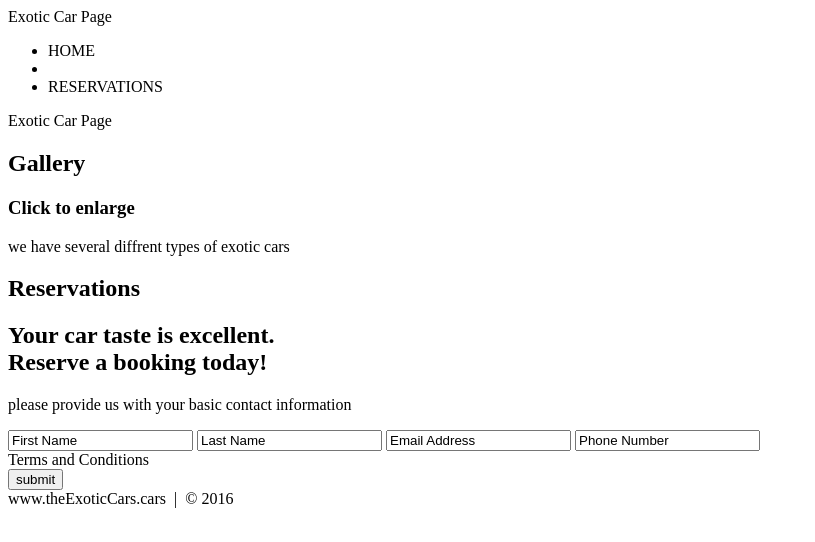
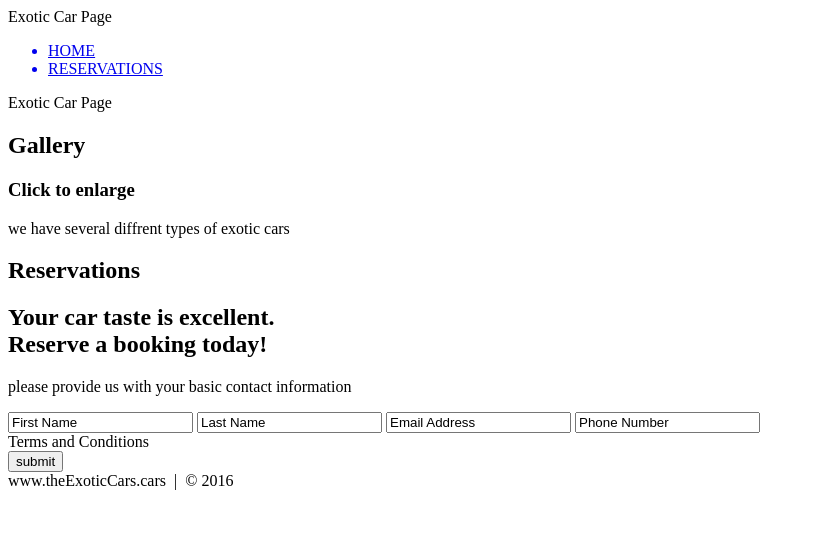
Before and after one commit to johnwillis151/project, a plain HTML site: page index.html in a window 1280 px wide. Shown: the whole page, without its empty margins (0-815 px from the left). Drawn offline with Linux system fonts and the light colour scheme.

Commit message:
Update index.html

```diff
--- a/index.html
+++ b/index.html
@@ -10,16 +10,16 @@
 		<div>
 		    <div>
 			    <ul>
-				   <li>HOME</Li>
-				   <li><GALLERY</li>
-				   <li>RESERVATIONS</li>
+				   <a href="#home" id="link"><li>HOME</Li></a>
+				   <a href="#gallery"<li><GALLERY</li></a>
+				   <a href="#contact"><li>RESERVATIONS</li></a>
 				</ul>
 			</div>
 		</div>
 		<!--END NAV-->
 
 		<!--HOME-->
-		<div>
+		<div id="home">
 		    <div>
 		        <div>
 			      <span>Exotic Car Page</span>
@@ -30,7 +30,7 @@
 
 		<!-- GALLERY -->
 		<section>
-		    <div>
+		    <div id="gallery">
 			     <h1>Gallery</h1>
 				 <div>
 
@@ -52,7 +52,7 @@
 
 		<!-- RSVP -->
 		<section>
-		    <div>
+		    <div id="contact">
 			   <div>
 			      <h1>Reservations</h1>
 				  <div>
```
